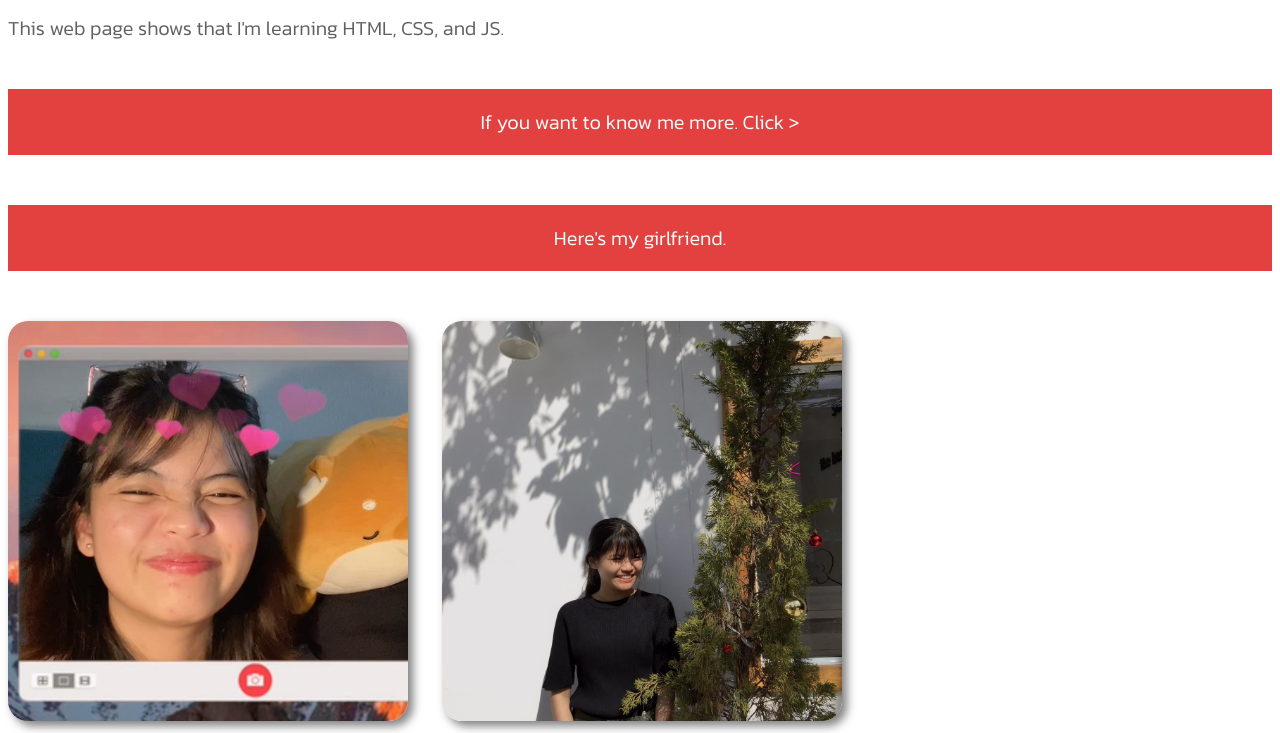
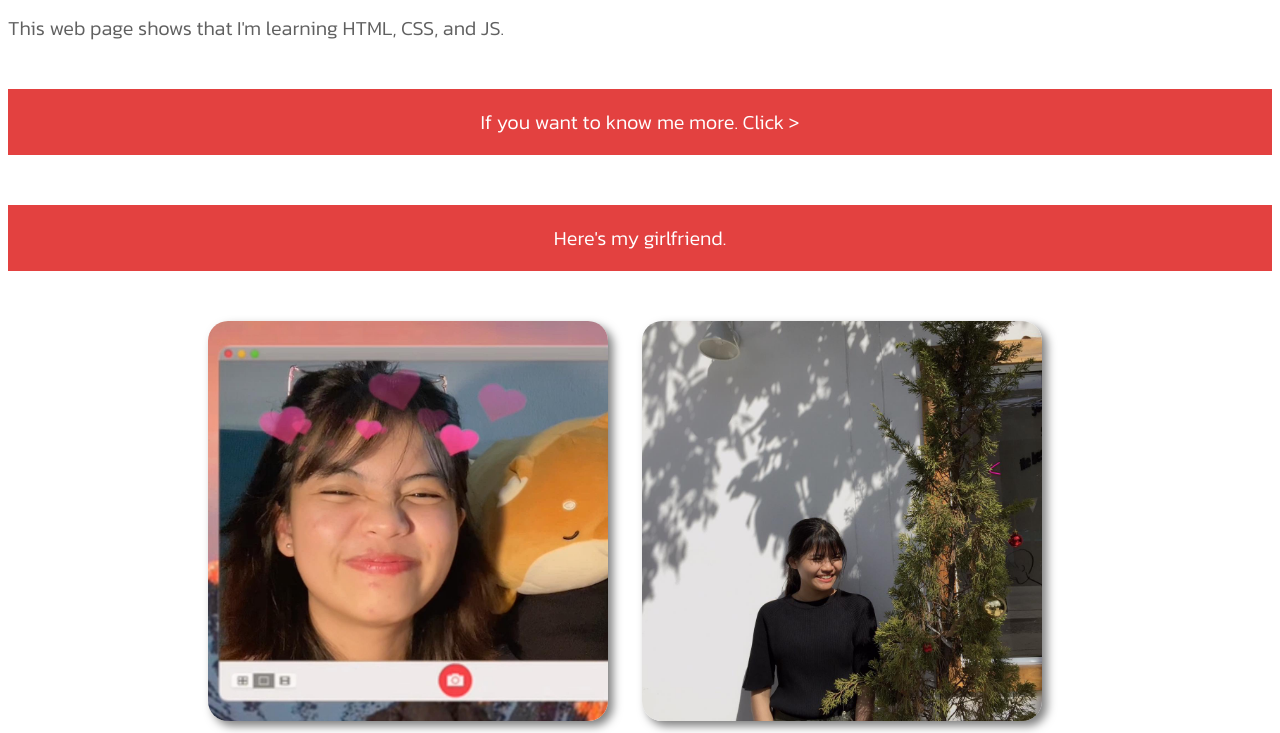
Before and after one commit to Siegrain2929/test, a plain HTML site: page index.html in a window 1280 px wide. Shown: the part 115-848 px from the top of the page. Drawn offline with Linux system fonts and the light colour scheme; a script that the page names is missing.

Commit message:
Update style.css

```diff
--- a/style/style.css
+++ b/style/style.css
@@ -66,3 +66,6 @@ p {
     display: inline-block;
     margin-right: 30px;
 }
+.frame {
+    text-align: center;
+}
```
